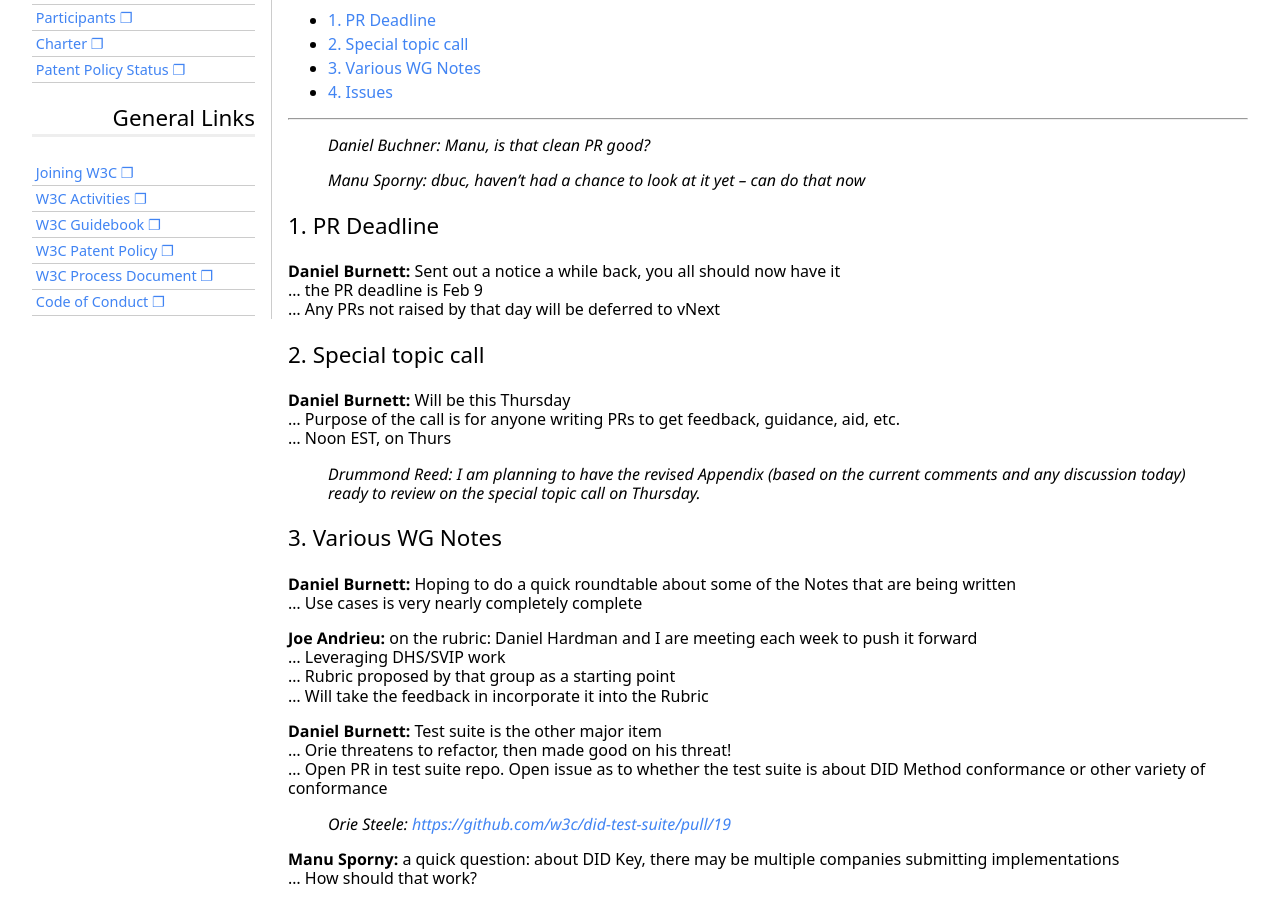
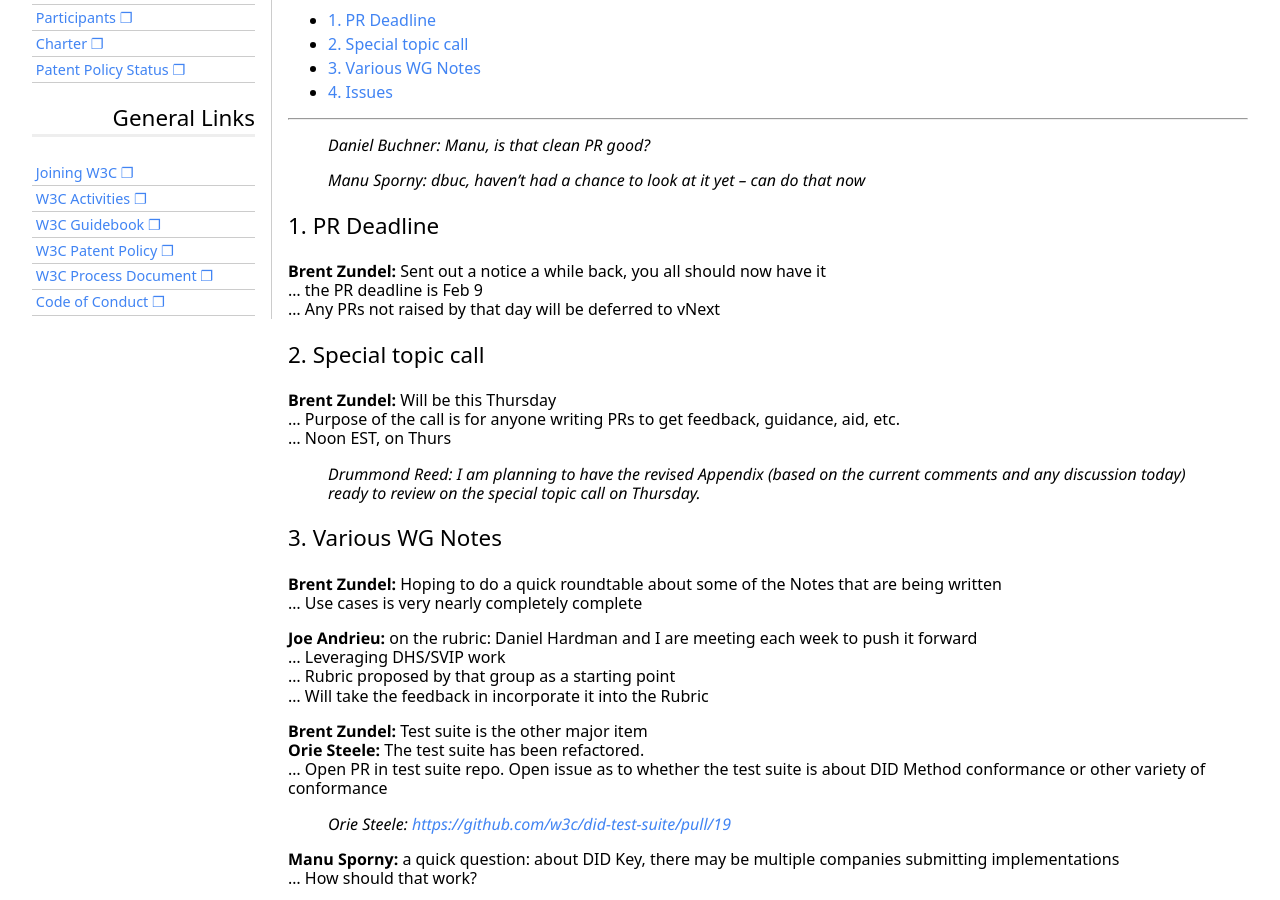
Before and after one commit to w3c/did-wg, a Jekyll site: the page built from _minutes/2021-01-26-did.md, in a window 1280 px wide and 900 px high, scrolled down 563 px. Built offline with Jekyll 4.4.1, drawn with Linux system fonts in a browser that asks for light colours; some web fonts are replaced.

Commit message:
fix speaker attribution and one comment
Signed-off-by: Brent Zundel <brent.zundel@gmail.com>

```diff
--- a/_minutes/2021-01-26-did.md
+++ b/_minutes/2021-01-26-did.md
@@ -167,14 +167,14 @@ See also the [Agenda](https://lists.w3.org/Archives/Public/public-did-wg/2021Jan
 ### 1. PR Deadline
 {: #section1}
 
-**Daniel Burnett:** Sent out a notice a while back, you all should now have it
+**Brent Zundel:** Sent out a notice a while back, you all should now have it
 … the PR deadline is Feb 9
 … Any PRs not raised by that day will be deferred to vNext
 
 ### 2. Special topic call
 {: #section2}
 
-**Daniel Burnett:** Will be this Thursday
+**Brent Zundel:** Will be this Thursday
 … Purpose of the call is for anyone writing PRs to get feedback, guidance, aid, etc.
 … Noon EST, on Thurs
 
@@ -183,7 +183,7 @@ See also the [Agenda](https://lists.w3.org/Archives/Public/public-did-wg/2021Jan
 ### 3. Various WG Notes
 {: #section3}
 
-**Daniel Burnett:** Hoping to do a quick roundtable about some of the Notes that are being written
+**Brent Zundel:** Hoping to do a quick roundtable about some of the Notes that are being written
 … Use cases is very nearly completely complete
 
 **Joe Andrieu:** on the rubric: Daniel Hardman and I are meeting each week to push it forward
@@ -191,8 +191,8 @@ See also the [Agenda](https://lists.w3.org/Archives/Public/public-did-wg/2021Jan
 … Rubric proposed by that group as a starting point
 … Will take the feedback in incorporate it into the Rubric
 
-**Daniel Burnett:** Test suite is the other major item
-… Orie threatens to refactor, then made good on his threat!
+**Brent Zundel:** Test suite is the other major item
+**Orie Steele:** The test suite has been refactored.
 … Open PR in test suite repo. Open issue as to whether the test suite is about DID Method conformance or other variety of conformance
 
 > *Orie Steele:* [https://github.com/w3c/did-test-suite/pull/19](https://github.com/w3c/did-test-suite/pull/19)
```
